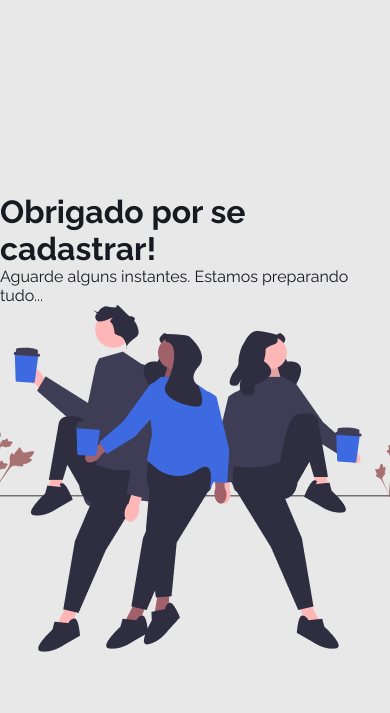
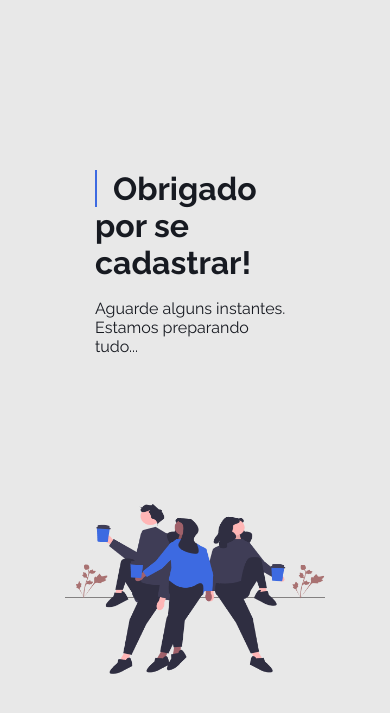
Before and after one commit to camilapinh3iro/cadastro, a PHP site: page /successful.html in a window 390 px wide; the page is wider, and only the part inside the window is pictured. Shown: the top 713 px of that part. Run offline with PHP 8.4, Linux system fonts and the light colour scheme.

Commit message:
versao estavel 24.0

```diff
--- a/captiveportal-style.css
+++ b/captiveportal-style.css
@@ -44,17 +44,6 @@ body {
   height: 100vh;
   display: grid;
   grid-template-rows: 10vh 85vh 5vh;
-}
-
-#auth {
-  font-family: "Raleway", sans-serif;
-  background-color: var(--background-color);
-  color: var(--text-color);
-  height: 100vh;
-  display: flex;
-  flex-direction: column;
-  align-items: center;
-  justify-content: center;
 }
 
 header {
@@ -325,6 +314,71 @@ footer {
   color: var(--error-color);
 }
 
+/* ADITIONAL PAGES STYLE */
+
+#auth {
+  font-family: "Raleway", sans-serif;
+  background-color: var(--background-color);
+  color: var(--text-color);
+  height: 100vh;
+  display: flex;
+  flex-direction: column;
+  align-items: center;
+  justify-content: center;
+}
+
+.authentication-error-container {
+  display: grid;
+  gap: 18px;
+}
+
+.authentication-error__title {
+  font-size: 2.5rem;
+}
+
+.authentication-error__title::before {
+  content: "";
+  border-left: 2.5px solid var(--error-color);
+  padding-left: 16px;
+}
+
+.authentication-error__text {
+  font-size: 1.25rem;
+  max-width: 280px;
+  width: 100%;
+}
+
+.authentication-error__image {
+  margin-top: 148px;
+}
+
+.authentication-successful-container {
+  display: grid;
+  gap: 18px;
+}
+
+.authentication-successful__title {
+  font-size: 2.5rem;
+  max-width: 270px;
+  width: 100%;
+}
+
+.authentication-successful__title::before {
+  content: "";
+  border-left: 2.5px solid var(--action-color);
+  padding-left: 16px;
+}
+
+.authentication-successful__text {
+  font-size: 1.25rem;
+  max-width: 280px;
+  width: 100%;
+}
+
+.authentication-successful__image {
+  margin-top: 148px;
+}
+
 @media (max-width: 570px) {
   .checkbox__terms {
     overflow-y: scroll;
@@ -409,6 +463,40 @@ footer {
   }
 }
 
+
+@media (max-width: 500px) {
+  .authentication-error__title {
+    font-size: 2rem;
+  }
+
+  .authentication-error__text {
+    font-size: 1rem;
+    max-width: 200px;
+    width: 100%;
+  }
+
+  .authentication-error__image {
+    width: 260px;
+    height: 170px;
+  }
+
+  .authentication-successful__title {
+    font-size: 2rem;
+    max-width: 200px;
+  }
+
+  .authentication-successful__text {
+    font-size: 1rem;
+    max-width: 200px;
+    width: 100%;
+  }
+
+  .authentication-successful__image {
+    width: 260px;
+    height: 170px;
+  }
+}
+
 @font-face {
   font-family: "Raleway";
   src: url(./captiveportal-raleway.ttf);
```
